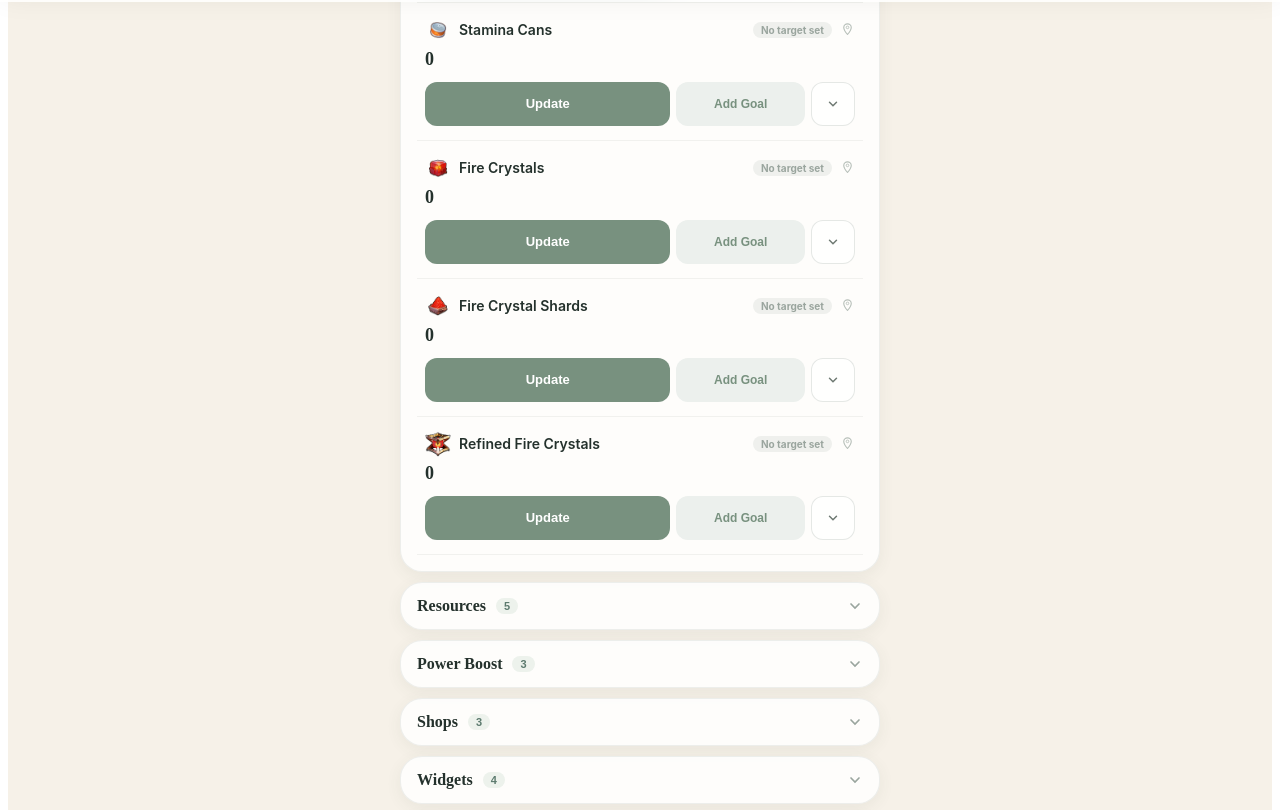
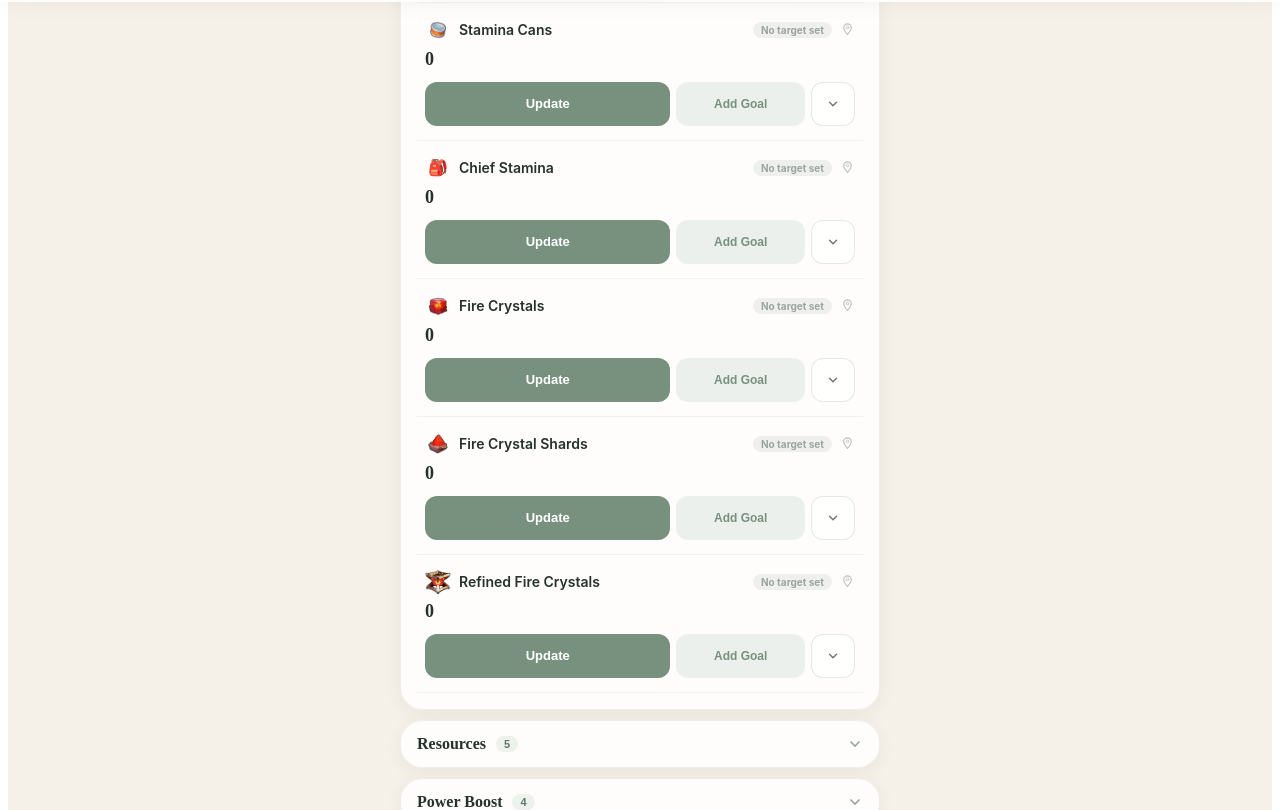
Before and after one commit to caroline3543/backpack-hub, a React (Create React App) app: page / in a window 1280 px wide. Shown: the part 798-1608 px from the top of the page. Built offline with nearby package versions, Linux system fonts and the light colour scheme; the HTML template or start-up script is replaced by a standard one.

Commit message:
Track Chief Stamina and Hero XP separately from stamina cans

```diff
--- a/src/features/backpack/backpackConstants.js
+++ b/src/features/backpack/backpackConstants.js
@@ -71,6 +71,8 @@ export const PREDEFINED_ITEMS = [
   // General
   { id:"gems",                name:"Gems",                  category:"General",      priority:"High",   defaultUnit:null },
   { id:"stamina-cans",        name:"Stamina Cans",           category:"General",      priority:"Medium", defaultUnit:null },
+  { id:"chief-stamina",       name:"Chief Stamina",          category:"General",      priority:"Medium", defaultUnit:null },
+  { id:"hero-xp",             name:"Hero XP",                category:"Power Boost",  priority:"Medium", defaultUnit:null },
   { id:"fire-crystals",       name:"Fire Crystals",          category:"General",      priority:"High",   defaultUnit:null },
   { id:"fire-crystal-shards", name:"Fire Crystal Shards",    category:"General",      priority:"Medium", defaultUnit:null },
   { id:"refined-fire",        name:"Refined Fire Crystals",  category:"General",      priority:"Urgent", defaultUnit:null },
```
